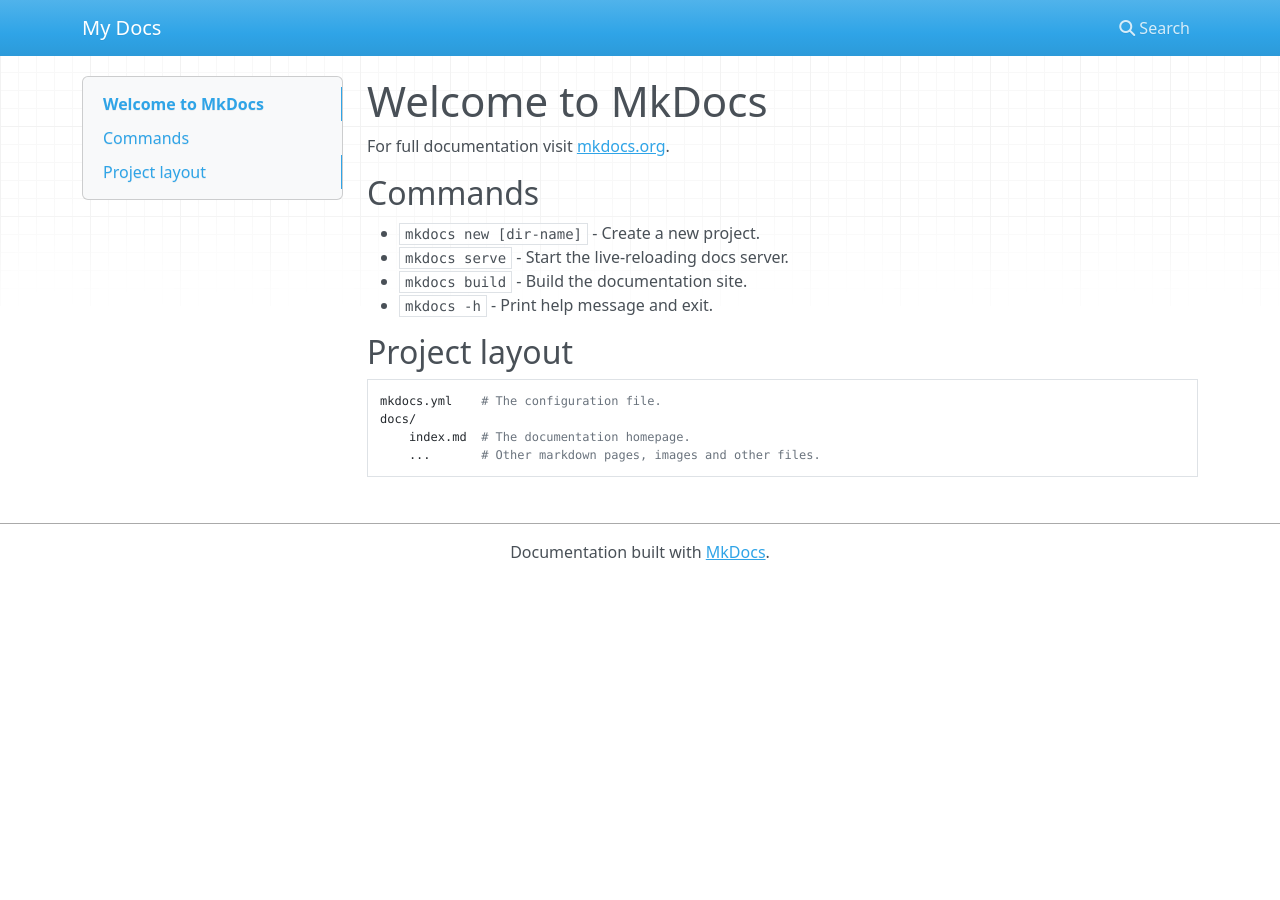
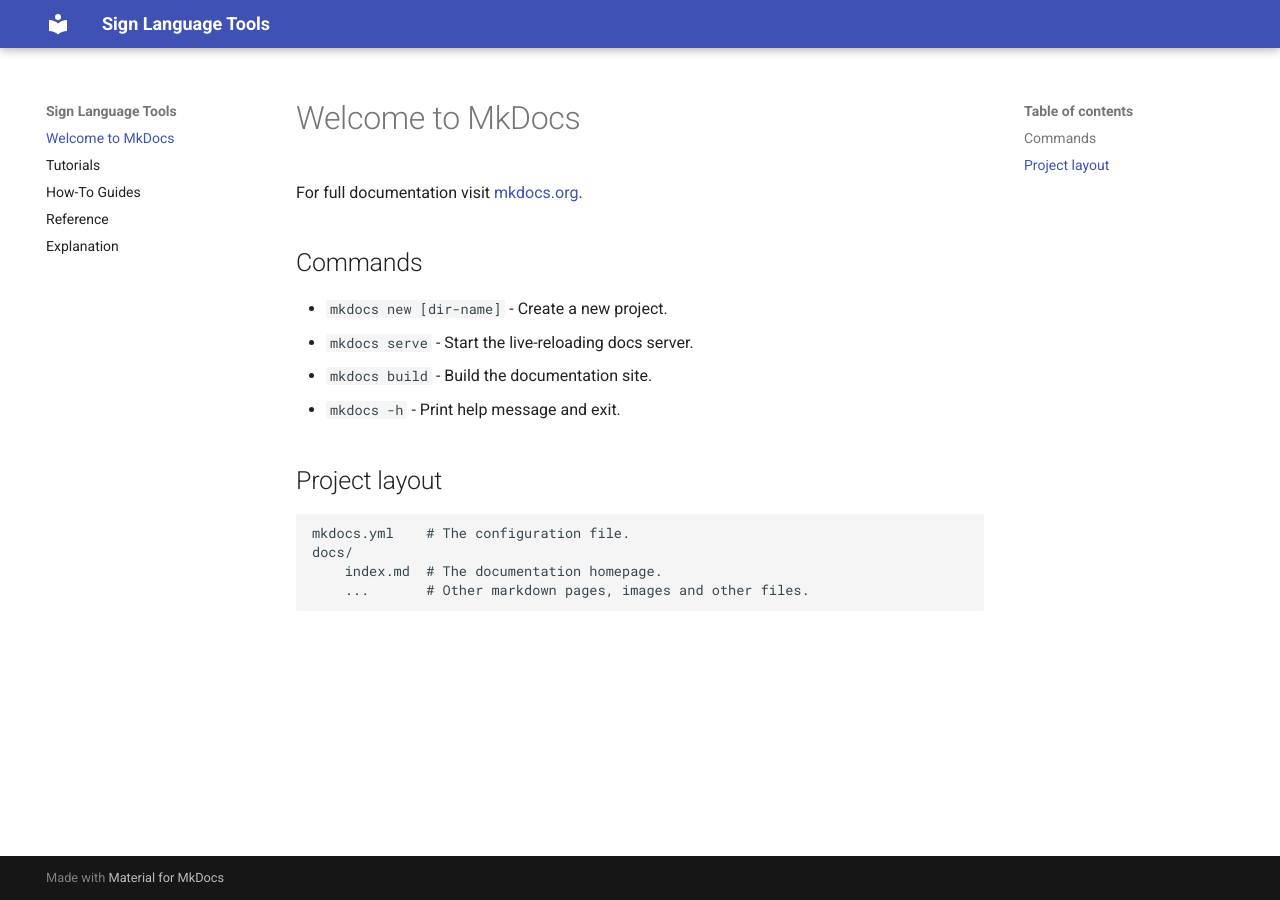
Before and after one commit to ppoitier/sign-language-tools, an MkDocs documentation site: the page built from docs/index.md, in a window 1280 px wide. Built offline with MkDocs 1.6.1 and Material for MkDocs 9.7.7, drawn with Linux system fonts in a browser that asks for light colours; nearby versions of some CDN libraries.

Commit message:
Adding documentation template

```diff
--- /dev/null
+++ b/docs/reference.md
@@ -0,0 +1 @@
+:::src.sign_language_tools.visualisation.player.video_player
--- a/mkdocs.yml
+++ b/mkdocs.yml
@@ -1 +1,16 @@
-site_name: My Docs
+site_name: Sign Language Tools
+
+theme:
+  name: "material"
+
+plugins:
+  - mkdocstrings:
+        docstring_style: numpy
+
+
+nav:
+  - index.md
+  - tutorials.md
+  - How-To Guides: how-to-guides.md
+  - reference.md
+  - explanation.md
```
Also changed, not shown: docs/explanation.md (added, +15 -0 lines), docs/tutorials.md (added, +16 -0 lines), docs/how-to-guides.md (added), 1 other file.
